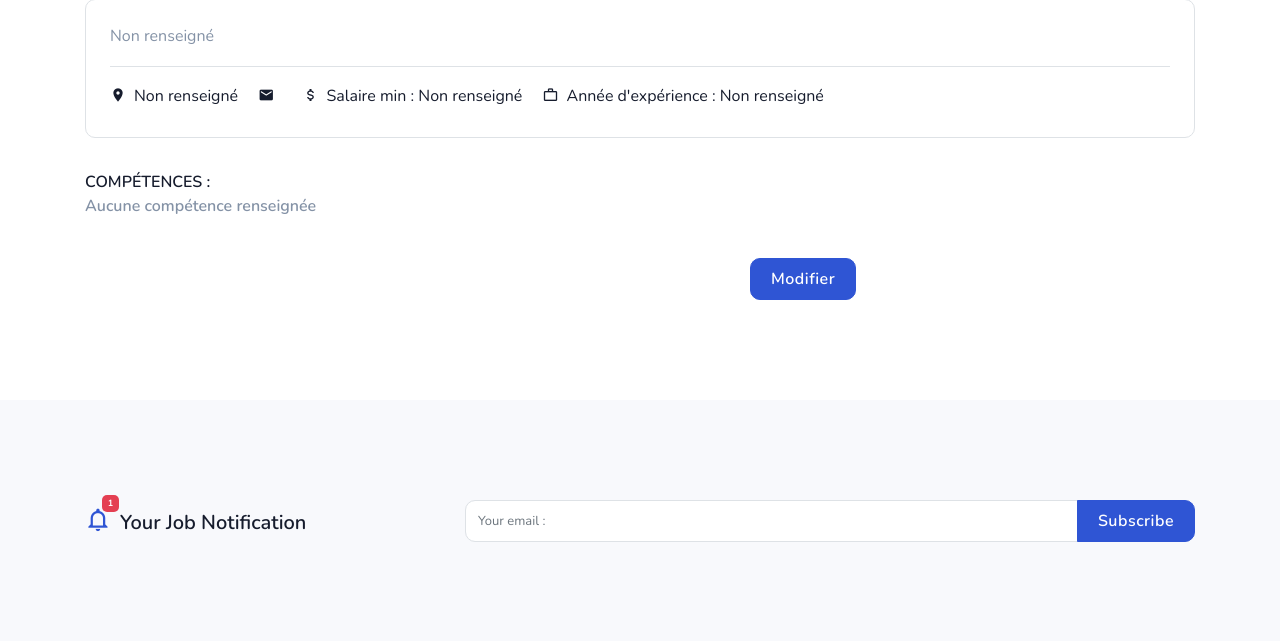
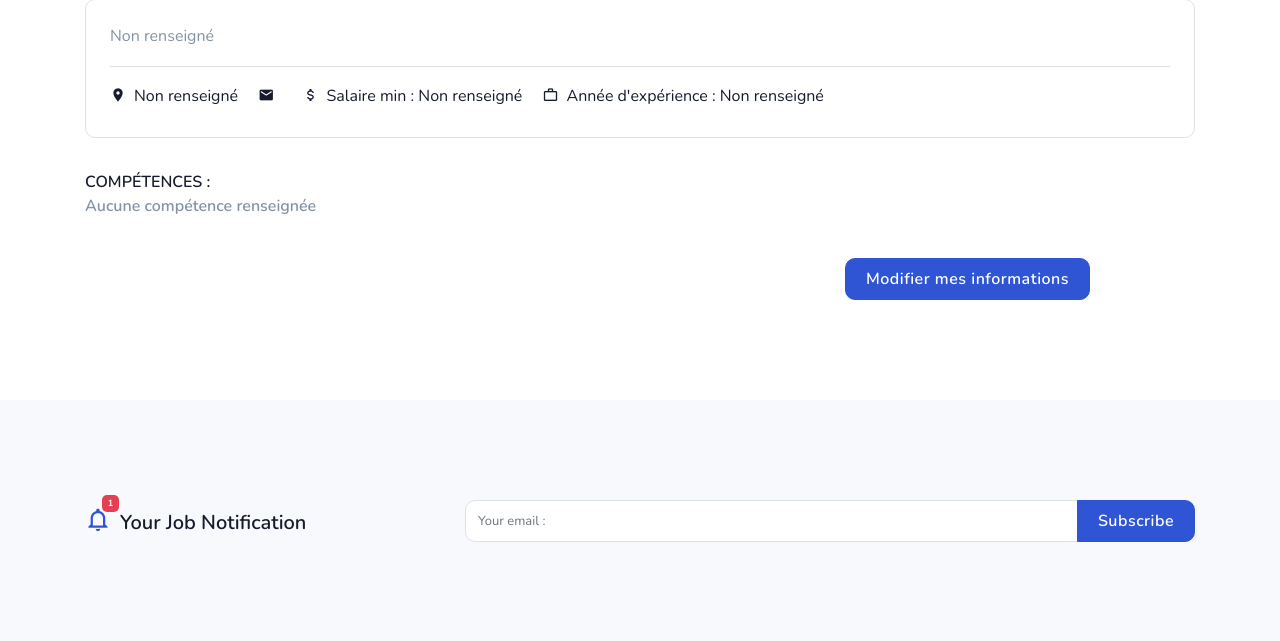
Before and after one commit to babanks0/AdopteUnDevLAAB, a Symfony app: template AdopteUnDevLAAB/templates/profil/dev/view.html.twig in a window 1280 px wide. Shown: the part 906-1547 px from the top of the page. Run offline with Twig, Linux system fonts and the light colour scheme; the template is opened without the code that fills it, so the values that code supplies are empty; some libraries are stand-ins or nearby versions.

Commit message:
Update view.html.twig

```diff
--- a/AdopteUnDevLAAB/templates/profil/dev/view.html.twig
+++ b/AdopteUnDevLAAB/templates/profil/dev/view.html.twig
@@ -106,8 +106,8 @@
 
             </div>
 
-            <div class="col-md-3 offset-md-7 mt-4 pt-2">
-                <a href="" class="btn btn-primary submitBnt" >{{"Modifier"| trans}}</a>
+            <div class="col-md-4 offset-md-8 mt-4 pt-2 buy-button">
+                <a href="{{path('app_edit_profil',{'id': app.user.id })}}" class="btn btn-primary" >{{"Modifier mes informations"| trans}}</a>
             </div>
 
 
```
